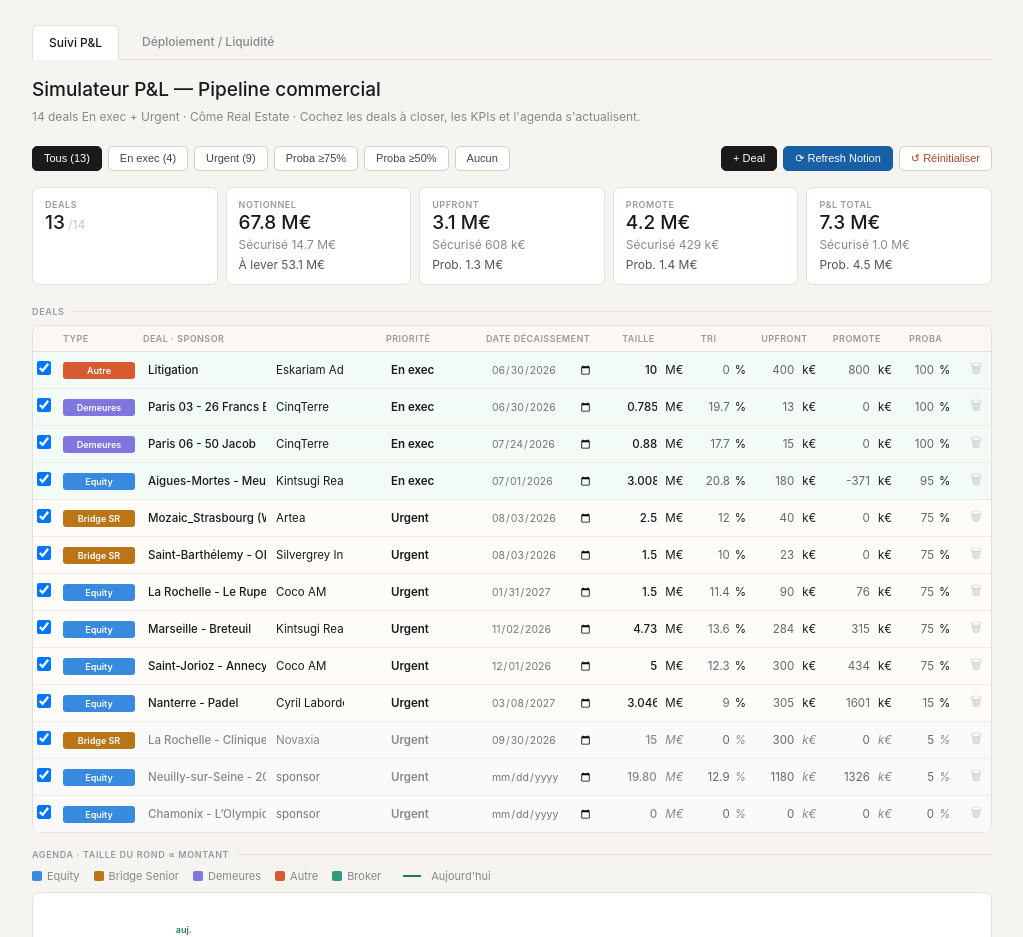
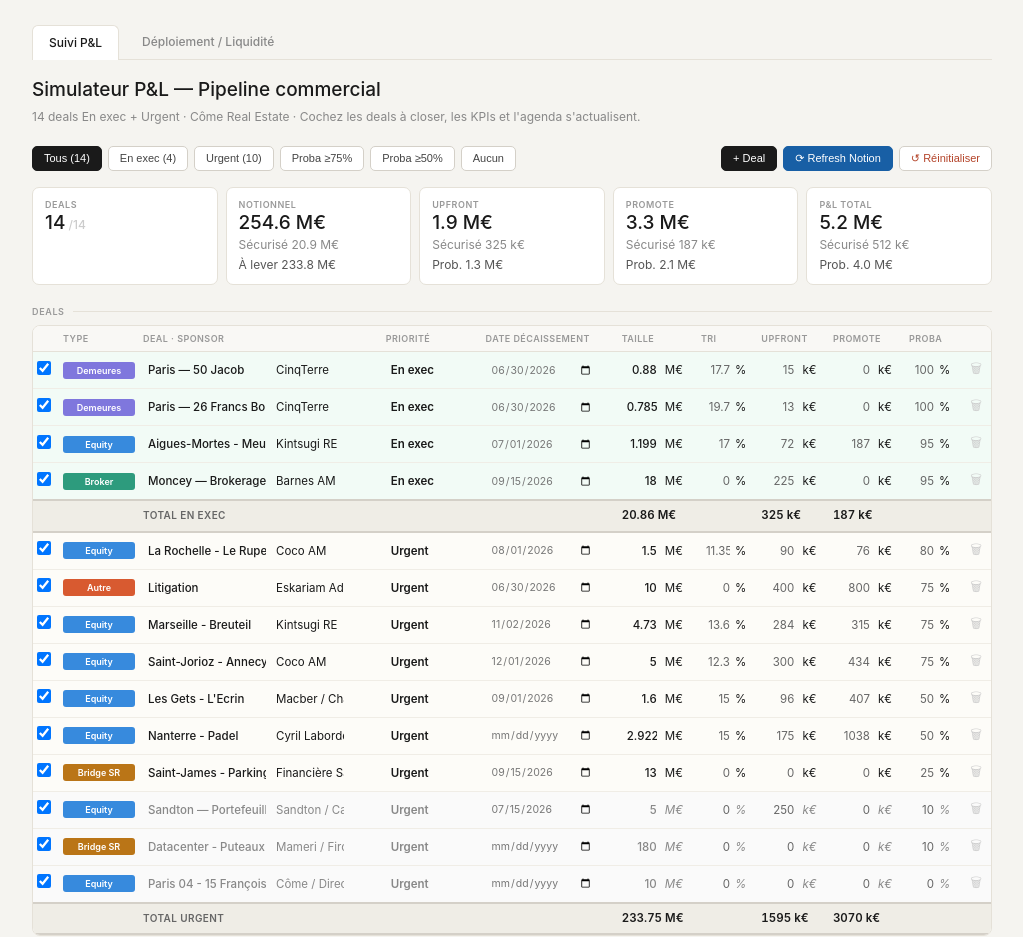
Before and after one commit to rchassard-lang/simulateur-pnl, a website: page index.html in a window 1280 px wide. Shown: the top 937 px of the page, without its empty margins (128-1151 px from the left). Drawn offline with Linux system fonts and the light colour scheme.

Commit message:
Update index.html

```diff
--- a/index.html
+++ b/index.html
@@ -64,6 +64,7 @@ select.ed{cursor:pointer;-webkit-appearance:none;appearance:none}
 th.sorth{cursor:pointer;user-select:none}
 th.sorth:hover{color:#1A1A1A}
 th.sorth .ar{color:#1A1A1A;font-size:9px;margin-left:2px}
+tr.subtotal-row td{background:#EFEDE6 !important;border-top:2px solid #D4D0C8;border-bottom:2px solid #D4D0C8;padding:6px 4px}
 .chk{width:14px;height:14px;cursor:pointer}
 /* TIMELINE */
 .tlbox{background:#FFF;border:1px solid #E5E1D8;border-radius:8px;overflow-x:auto;padding:8px}
@@ -151,19 +152,20 @@ th.sorth .ar{color:#1A1A1A;font-size:9px;margin-left:2px}
 
 <script>
 let deals=[
-  {id:'chamonix0',n:'Chamonix - L’Olympique',sh:'Chamonix - L’O',sp:'',i:'EQ',pr:'Urgent',ds:null,de:null,p:0,sz:0,t:0,uf:0,pm:0},
-  {id:'mozaicst1',n:'Mozaic_Strasbourg (Wacken)',sh:'Mozaic_Strasbo',sp:'Artea',i:'BR',pr:'Urgent',ds:'2026-08-03',de:null,p:0.75,sz:2.5,t:12,uf:40,pm:0},
-  {id:'larochel2',n:'La Rochelle - Clinique du Mail',sh:'La Rochelle - ',sp:'Novaxia',i:'BR',pr:'Urgent',ds:'2026-09-30',de:null,p:0.05,sz:15,t:0,uf:300,pm:0},
-  {id:'neuillys3',n:'Neuilly-sur-Seine - 20 Château',sh:'Neuilly-sur-Se',sp:'',i:'EQ',pr:'Urgent',ds:null,de:null,p:0.05,sz:19.806,t:12.9,uf:1180,pm:1326},
-  {id:'saintbar4',n:'Saint-Barthélemy - OIMA Villas',sh:'Saint-Barthéle',sp:'Silvergrey Invest',i:'BR',pr:'Urgent',ds:'2026-08-03',de:null,p:0.75,sz:1.5,t:10,uf:23,pm:0},
-  {id:'nanterre5',n:'Nanterre - Padel',sh:'Nanterre - Pad',sp:'Cyril Laborde',i:'EQ',pr:'Urgent',ds:'2027-03-08',de:null,p:0.15,sz:3.046,t:9,uf:305,pm:1601},
-  {id:'larochel6',n:'La Rochelle - Le Rupella',sh:'La Rochelle - ',sp:'Coco AM',i:'EQ',pr:'Urgent',ds:'2027-01-31',de:null,p:0.75,sz:1.5,t:11.4,uf:90,pm:76},
-  {id:'marseill7',n:'Marseille - Breteuil',sh:'Marseille - Br',sp:'Kintsugi Real Estate',i:'EQ',pr:'Urgent',ds:'2026-11-02',de:'2027-01-11',p:0.75,sz:4.73,t:13.6,uf:284,pm:315},
-  {id:'litigati8',n:'Litigation',sh:'Litigation',sp:'Eskariam Advisors',i:'AU',pr:'En exec',ds:'2026-06-30',de:'2026-09-15',p:1,sz:10,t:0,uf:400,pm:800},
-  {id:'paris0329',n:'Paris 03 - 26 Francs Bourgeois',sh:'Paris 03 - 26 ',sp:'CinqTerre',i:'DE',pr:'En exec',ds:'2026-06-30',de:null,p:1,sz:0.785,t:19.7,uf:13,pm:0},
-  {id:'aiguesmo10',n:'Aigues-Mortes - Meublé de tourisme',sh:'Aigues-Mortes ',sp:'Kintsugi Real Estate',i:'EQ',pr:'En exec',ds:'2026-07-01',de:null,p:0.95,sz:3.008,t:20.8,uf:180,pm:-371},
-  {id:'saintjor11',n:'Saint-Jorioz - Annecy',sh:'Saint-Jorioz -',sp:'Coco AM',i:'EQ',pr:'Urgent',ds:'2026-12-01',de:'2027-02-15',p:0.75,sz:5,t:12.3,uf:300,pm:434},
-  {id:'paris06512',n:'Paris 06 - 50 Jacob',sh:'Paris 06 - 50 ',sp:'CinqTerre',i:'DE',pr:'En exec',ds:'2026-07-24',de:null,p:1,sz:0.88,t:17.7,uf:15,pm:0}
+  {id:'j50',n:'Paris — 50 Jacob',sh:'50 Jacob',sp:'CinqTerre',i:'DE',pr:'En exec',ds:'2026-06-30',de:null,p:1.0,sz:0.88,t:17.7,uf:15,pm:0},
+  {id:'fb26',n:'Paris — 26 Francs Bourgeois',sh:'26 Francs Bgs',sp:'CinqTerre',i:'DE',pr:'En exec',ds:'2026-06-30',de:null,p:1.0,sz:0.785,t:19.7,uf:13,pm:0},
+  {id:'am',n:'Aigues-Mortes - Meublé de tourisme',sh:'Aigues-Mortes',sp:'Kintsugi RE',i:'EQ',pr:'En exec',ds:'2026-07-01',de:null,p:0.95,sz:1.199,t:17.0,uf:72,pm:187},
+  {id:'mb',n:'Moncey — Brokerage',sh:'Moncey Brok.',sp:'Barnes AM',i:'BK',pr:'En exec',ds:'2026-09-15',de:null,p:0.95,sz:18.0,t:0,uf:225,pm:0},
+  {id:'lit',n:'Litigation',sh:'Litigation',sp:'Eskariam Advisors / Victory Park',i:'AU',pr:'Urgent',ds:'2026-06-30',de:'2026-09-15',p:0.75,sz:10.0,t:0,uf:400,pm:800},
+  {id:'cy',n:'Sandton — Portefeuille Cayman',sh:'Sandton-Cayman',sp:'Sandton / Cayman Group',i:'EQ',pr:'Urgent',ds:'2026-07-15',de:null,p:0.10,sz:5.0,t:0,uf:250,pm:0},
+  {id:'ms',n:'Marseille - Breuteil',sh:'Breuteil',sp:'Kintsugi RE',i:'EQ',pr:'Urgent',ds:'2026-11-02',de:'2027-01-11',p:0.75,sz:4.73,t:13.6,uf:284,pm:315},
+  {id:'sj',n:'Saint-Jorioz - Annecy',sh:'Saint-Jorioz',sp:'Coco AM',i:'EQ',pr:'Urgent',ds:'2026-12-01',de:'2027-02-15',p:0.75,sz:5.0,t:12.3,uf:300,pm:434},
+  {id:'lr',n:'La Rochelle - Le Rupella',sh:'La Rochelle',sp:'Coco AM',i:'EQ',pr:'Urgent',ds:'2026-08-01',de:'2026-09-30',p:0.80,sz:1.5,t:11.35,uf:90,pm:76},
+  {id:'lg',n:'Les Gets - L\'Ecrin',sh:'Les Gets',sp:'Macber / Chamoue Promotion',i:'EQ',pr:'Urgent',ds:'2026-09-01',de:null,p:0.50,sz:1.6,t:15.0,uf:96,pm:407},
+  {id:'nt',n:'Nanterre - Padel',sh:'Nanterre',sp:'Cyril Laborde',i:'EQ',pr:'Urgent',ds:null,de:null,p:0.50,sz:2.922,t:15.0,uf:175,pm:1038},
+  {id:'sj2',n:'Saint-James - Parkings Bd Raspail',sh:'Saint-James',sp:'Financière Saint-James',i:'BR',pr:'Urgent',ds:'2026-09-15',de:null,p:0.25,sz:13.0,t:0,uf:0,pm:0},
+  {id:'fm',n:'Paris 04 - 15 François Miron',sh:'François Miron',sp:'Côme / Direct',i:'EQ',pr:'Urgent',ds:null,de:null,p:0,sz:10.0,t:0,uf:0,pm:0},
+  {id:'pu',n:'Datacenter - Puteaux — Le Capitole ⚠',sh:'DC Puteaux ⚠',sp:'Mameri / Firce',i:'BR',pr:'Urgent',ds:null,de:null,p:0.10,sz:180.0,t:0,uf:0,pm:0}
 ];
 const iC={EQ:'#378ADD',BR:'#BA7517',DE:'#7F77DD',AU:'#D85A30',BK:'#2D9B7D'};
 const iL={EQ:'Equity',BR:'Bridge SR',DE:'Demeures',AU:'Autre',BK:'Broker'};
@@ -296,8 +298,24 @@ function renderTable(){
       <td class="num"><input class="ed" data-id="${d.id}" data-f="p" value="${Math.round(d.p*100)}" style="width:30px;text-align:right;color:#666">%</td>
       <td style="text-align:center;width:30px"><button class="delDeal" data-id="${d.id}" title="Supprimer">🗑</button></td>
     </tr>`;
-  }).join('');
-  document.getElementById('tbody').innerHTML=rows;
+  });
+  // Sous-totaux par groupe de priorité (uniquement en tri par défaut)
+  let html='';
+  if(!sortState.col){
+    const fmtSz=(v)=>{const r=Math.round(v*100)/100;return r.toFixed(r%1===0?0:(r*10%1===0?1:2));};
+    let i=0;
+    while(i<sorted.length){
+      const grp=sorted[i].pr;
+      let j=i,ts=0,tu=0,tp=0;
+      while(j<sorted.length&&sorted[j].pr===grp){ts+=sorted[j].sz||0;tu+=sorted[j].uf||0;tp+=sorted[j].pm||0;j++;}
+      for(let k=i;k<j;k++)html+=rows[k];
+      html+=`<tr class="subtotal-row"><td></td><td></td><td style="font-weight:600;font-size:10px;color:#666;text-transform:uppercase;letter-spacing:.04em">Total ${grp}</td><td></td><td></td><td class="num" style="font-weight:600">${fmtSz(ts)} M€</td><td></td><td class="num" style="font-weight:600">${Math.round(tu)} k€</td><td class="num" style="font-weight:600">${Math.round(tp)} k€</td><td></td><td></td></tr>`;
+      i=j;
+    }
+  }else{
+    html=rows.join('');
+  }
+  document.getElementById('tbody').innerHTML=html;
   document.querySelectorAll('#tbody select.ed').forEach(s=>{
     const d=deals.find(x=>x.id===s.dataset.id);if(!d)return;
     s.value=d[s.dataset.f];
```
